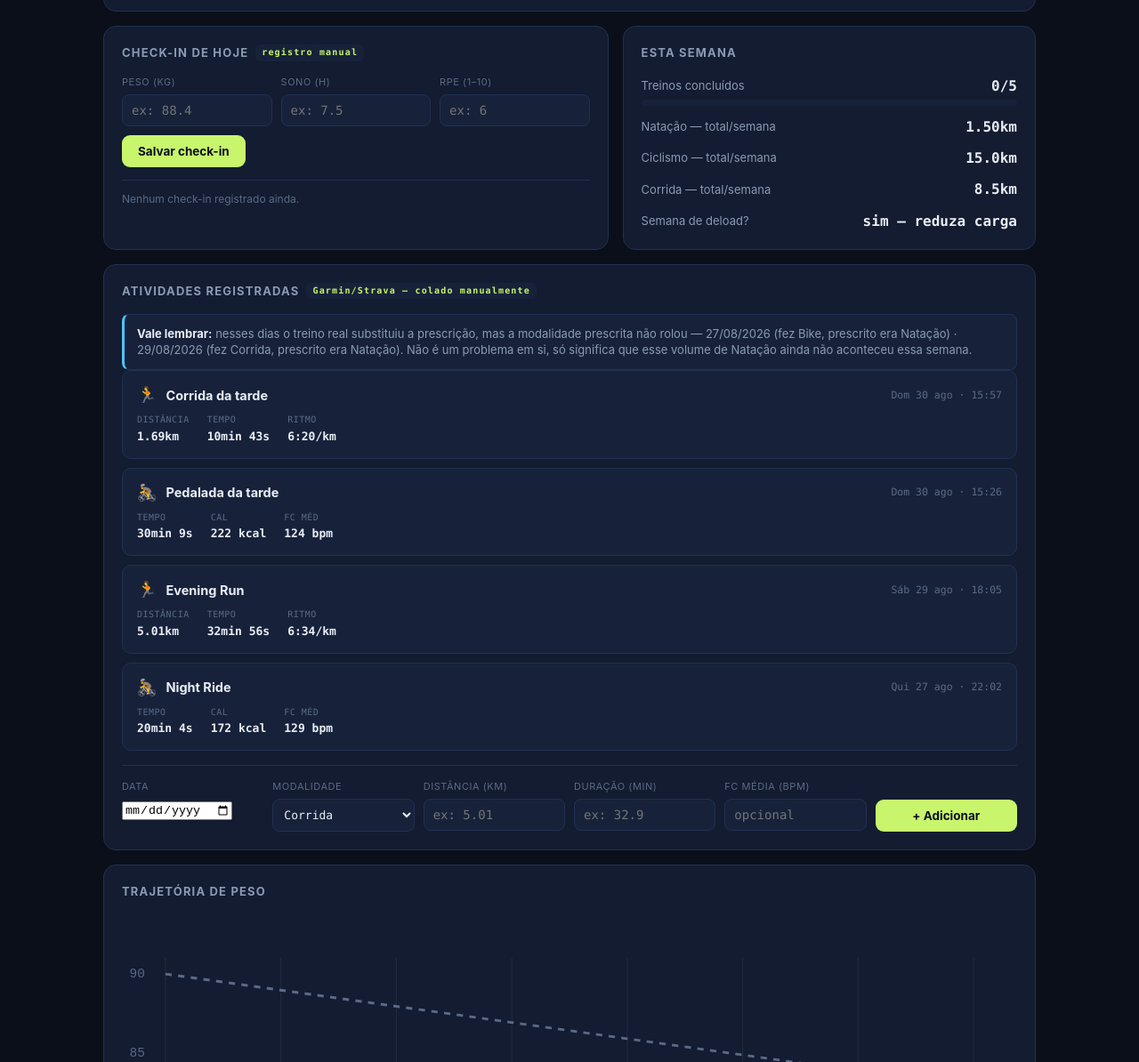
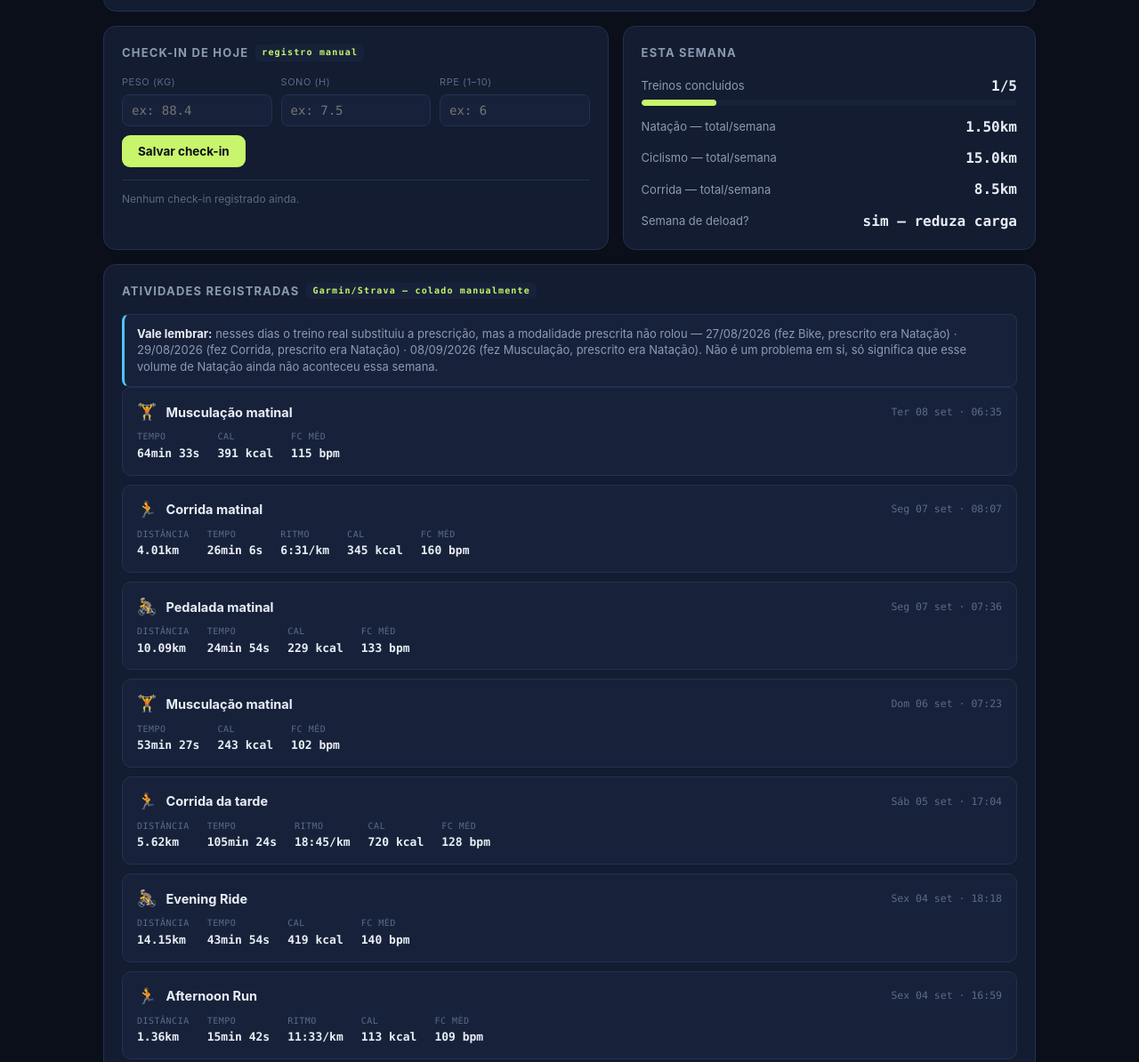
Before and after one commit to Guivieirav2/sprint-dashboard, a plain HTML site: page index.html in a window 1280 px wide. Shown: the part 2855-4049 px from the top of the page at 89% size. Drawn offline with Linux system fonts and the light colour scheme.

Commit message:
Add files via upload

```diff
--- a/index.html
+++ b/index.html
@@ -1143,16 +1143,37 @@
 
   // ============ ACTIVITY LOG (real Garmin/Strava data, pasted manually) ============
   const SEED_ACTIVITIES = [
-    {date:'2026-08-27', time:'22:02', mod:'Bike', title:'Night Ride', distKm:null, durMin:20.07, cal:172, hr:129, pace:null},
-    {date:'2026-08-29', time:'18:05', mod:'Corrida', title:'Evening Run', distKm:5.01, durMin:32.93, cal:null, hr:null, pace:'6:34/km'},
-    {date:'2026-08-30', time:'15:26', mod:'Bike', title:'Pedalada da tarde', distKm:null, durMin:30.15, cal:222, hr:124, pace:null},
-    {date:'2026-08-30', time:'15:57', mod:'Corrida', title:'Corrida da tarde', distKm:1.69, durMin:10.72, cal:null, hr:null, pace:'6:20/km'}
+    {id:'seed-0827-bike', date:'2026-08-27', time:'22:02', mod:'Bike', title:'Night Ride', distKm:null, durMin:20.07, cal:172, hr:129, pace:null},
+    {id:'seed-0829-run', date:'2026-08-29', time:'18:05', mod:'Corrida', title:'Evening Run', distKm:5.01, durMin:32.93, cal:null, hr:null, pace:'6:34/km'},
+    {id:'seed-0830-bike', date:'2026-08-30', time:'15:26', mod:'Bike', title:'Pedalada da tarde', distKm:null, durMin:30.15, cal:222, hr:124, pace:null},
+    {id:'seed-0830-run', date:'2026-08-30', time:'15:57', mod:'Corrida', title:'Corrida da tarde', distKm:1.69, durMin:10.72, cal:null, hr:null, pace:'6:20/km'},
+    // Semana 2 + início da semana 3 — importado do export Strava em 08/09/2026.
+    // Horários convertidos de UTC para Brasília (UTC-3); duração usa tempo em movimento
+    // (bate com o que o app mostra, ex: Night Run 25min57s/6:28/km confirmado por print).
+    {id:'19997606788', date:'2026-09-01', time:'19:13', mod:'Natação', title:'Evening Swim', distKm:1.0, durMin:20.08, cal:245, hr:129, pace:null},
+    {id:'19999368080', date:'2026-09-01', time:'22:12', mod:'Bike', title:'Night Ride', distKm:5.26, durMin:37.42, cal:246, hr:118, pace:null},
+    {id:'20002860239', date:'2026-09-02', time:'06:16', mod:'Musculação', title:'Morning Weight Training', distKm:null, durMin:58.45, cal:303, hr:110, pace:null},
+    {id:'20013908738', date:'2026-09-02', time:'21:57', mod:'Corrida', title:'Night Run', distKm:4.01, durMin:25.95, cal:330, hr:152, pace:'6:28/km'},
+    {id:'20017663692', date:'2026-09-03', time:'07:12', mod:'Natação', title:'Morning Swim', distKm:0.8, durMin:17.53, cal:181, hr:135, pace:null},
+    {id:'20037929873', date:'2026-09-04', time:'16:59', mod:'Corrida', title:'Afternoon Run', distKm:1.36, durMin:15.7, cal:113, hr:109, pace:'11:33/km'},
+    {id:'20038669723', date:'2026-09-04', time:'18:18', mod:'Bike', title:'Evening Ride', distKm:14.15, durMin:43.9, cal:419, hr:140, pace:null},
+    {id:'20052864241', date:'2026-09-05', time:'17:04', mod:'Corrida', title:'Corrida da tarde', distKm:5.62, durMin:105.4, cal:720, hr:128, pace:'18:45/km'},
+    {id:'20059532795', date:'2026-09-06', time:'07:23', mod:'Musculação', title:'Musculação matinal', distKm:null, durMin:53.45, cal:243, hr:102, pace:null},
+    {id:'20072212200', date:'2026-09-07', time:'07:36', mod:'Bike', title:'Pedalada matinal', distKm:10.09, durMin:24.9, cal:229, hr:133, pace:null},
+    {id:'20072211825', date:'2026-09-07', time:'08:07', mod:'Corrida', title:'Corrida matinal', distKm:4.01, durMin:26.1, cal:345, hr:160, pace:'6:31/km'},
+    {id:'20085940003', date:'2026-09-08', time:'06:35', mod:'Musculação', title:'Musculação matinal', distKm:null, durMin:64.55, cal:391, hr:115, pace:null}
   ];
   let activities = [];
   function loadActivities(){
     const stored = storageGet('activities');
-    if(stored && Array.isArray(stored) && stored.length){ activities = stored; }
-    else { activities = SEED_ACTIVITIES.slice(); saveActivities(); }
+    const storedArr = (stored && Array.isArray(stored)) ? stored : [];
+    // Merge by id: seed entries always win over a stored entry with the same id
+    // (so a corrected re-upload fixes bad data already cached in localStorage),
+    // while any stored entry without a matching seed id (e.g. manually added later) is kept as-is.
+    const seedIds = new Set(SEED_ACTIVITIES.map(a=>a.id));
+    const keptStored = storedArr.filter(a=>!seedIds.has(a.id));
+    activities = keptStored.concat(SEED_ACTIVITIES);
+    saveActivities();
   }
   function saveActivities(){ storageSet('activities', activities); }
 
@@ -1184,7 +1205,7 @@
     const listEl = document.getElementById('activityList');
     const sorted = activities.slice().sort((a,b)=> (a.date+a.time) < (b.date+b.time) ? 1 : -1);
     listEl.innerHTML = sorted.map(act=>{
-      const icon = act.mod==='Natação'?'🏊':act.mod==='Bike'?'🚴':'🏃';
+      const icon = act.mod==='Natação'?'🏊':act.mod==='Bike'?'🚴':act.mod==='Musculação'?'🏋️':'🏃';
       const d = new Date(act.date+'T00:00:00');
       const stats = [];
       if(act.distKm!=null) stats.push('<div class="as-item"><div class="as-l">Distância</div><div class="as-v">'+act.distKm+'km</div></div>');
```
